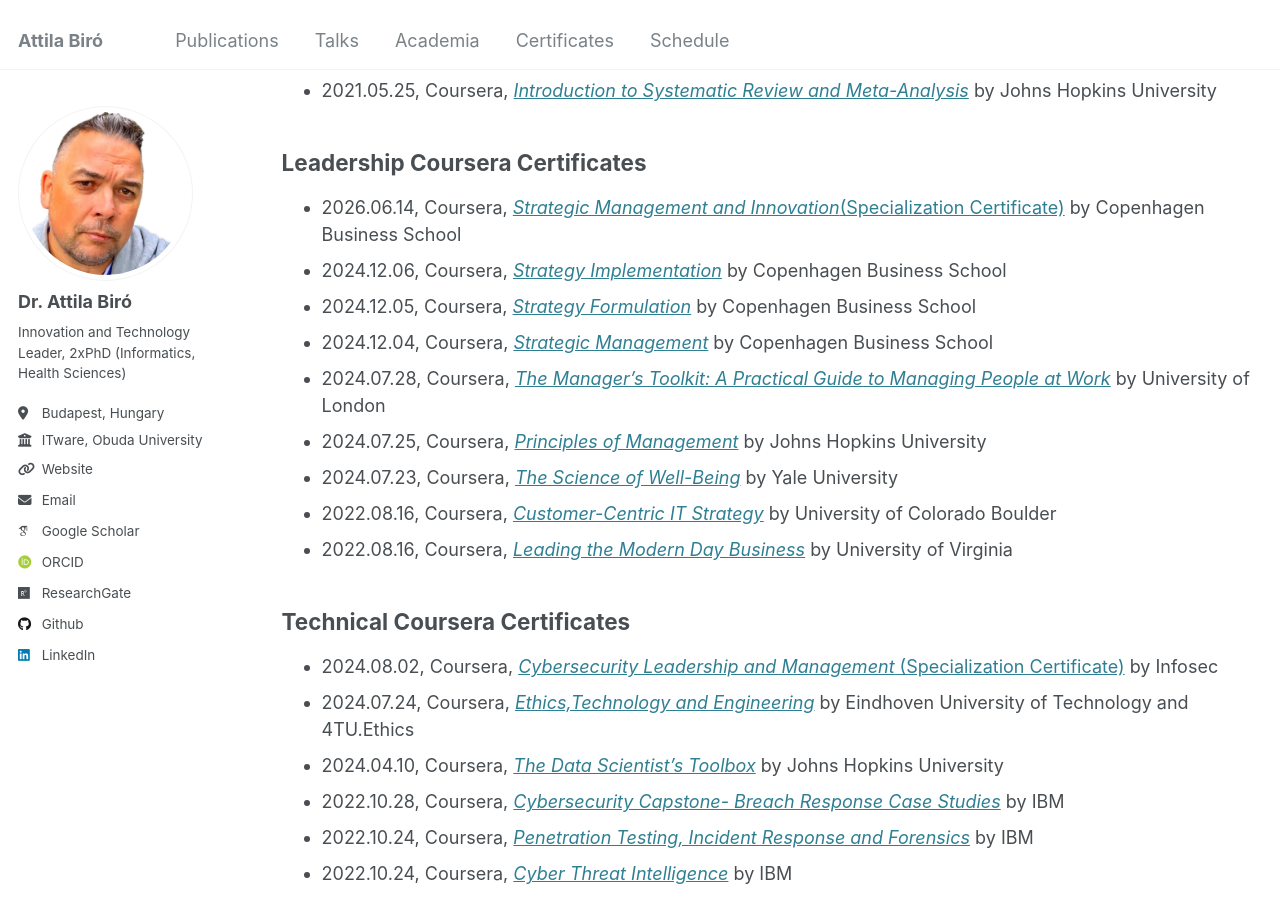
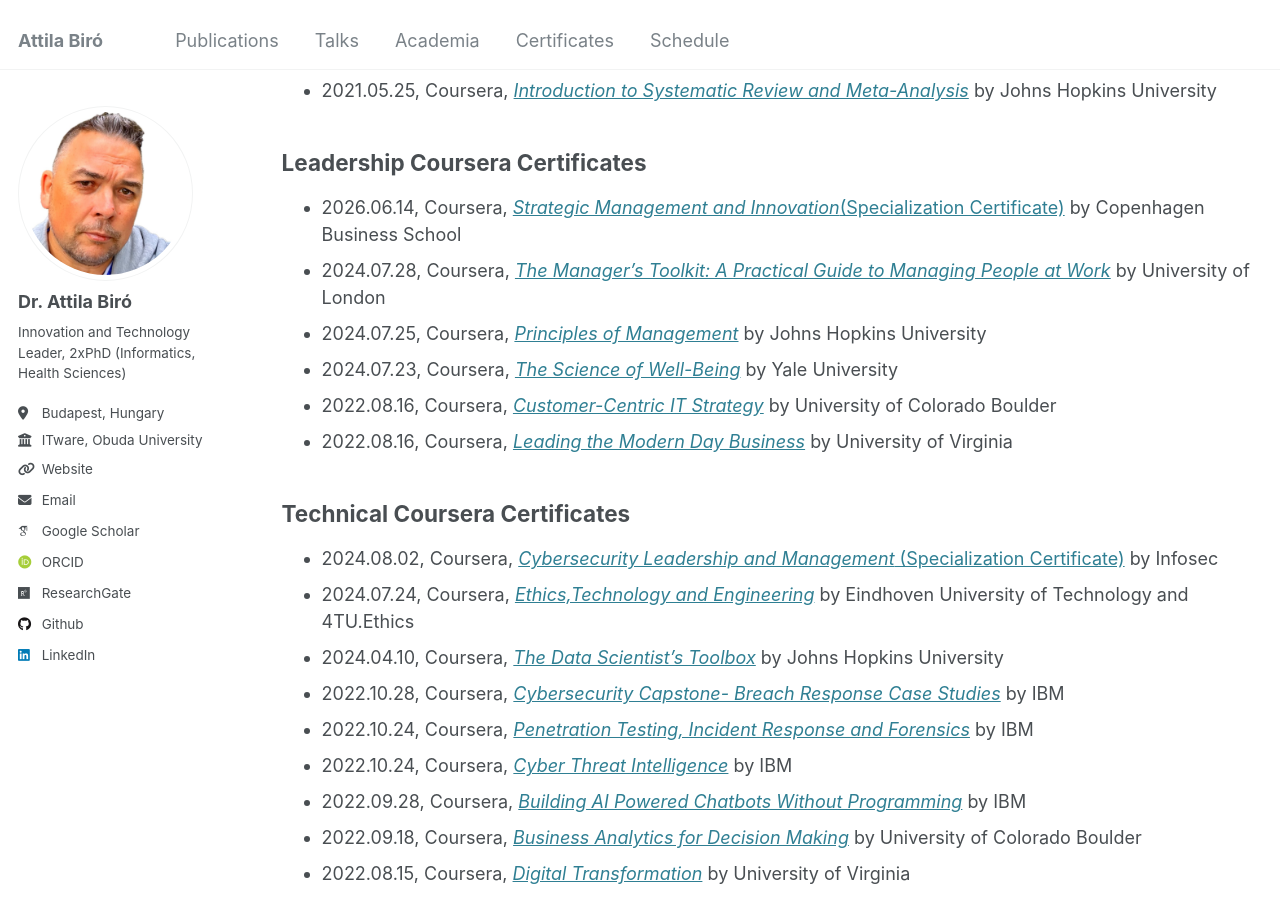
Before and after one commit to biroka/biroka.github.io, a Jekyll site: the page built from _pages/certificates.md, in a window 1280 px wide and 900 px high, scrolled down 1749 px. Built offline with Jekyll 4.4.1, drawn with Linux system fonts in a browser that asks for light colours; some web fonts are replaced.

Commit message:
Update Leadership Coursera Certificates section
Removed outdated Coursera certificates from the list.

```diff
--- a/_pages/certificates.md
+++ b/_pages/certificates.md
@@ -52,9 +52,6 @@ author_profile: true
 ##  Leadership Coursera Certificates
 
 * 2026.06.14, Coursera, [_Strategic Management and Innovation_(Specialization Certificate)](https://www.coursera.org/account/accomplishments/specialization/RXE8IFGQRDAD) by Copenhagen Business School
-* 2024.12.06, Coursera, [_Strategy Implementation_](https://www.coursera.org/account/accomplishments/verify/I5P6G0JAFWHB) by Copenhagen Business School
-* 2024.12.05, Coursera, [_Strategy Formulation_](https://www.coursera.org/account/accomplishments/verify/XASKHP7QR6B4) by Copenhagen Business School
-* 2024.12.04, Coursera, [_Strategic Management_](https://www.coursera.org/account/accomplishments/verify/C26Q2HUZRX1P) by Copenhagen Business School
 * 2024.07.28, Coursera, [_The Manager's Toolkit: A Practical Guide to Managing People at Work_](https://www.coursera.org/account/accomplishments/verify/X9STQ2AGC5NT) by University of London
 * 2024.07.25, Coursera, [_Principles of Management_](https://github.com/biroka/biroka/blob/main/Certificates/Coursera/Coursera_Principles%20of%20Management_UX2LR7CMEGK5.pdf) by Johns Hopkins University
 * 2024.07.23, Coursera, [_The Science of Well-Being_](https://github.com/biroka/biroka/blob/main/Certificates/Coursera/Coursera_The%20Science%20of%20Well-Being_%20P4K3RMP9DPM5.pdf) by Yale University
```
